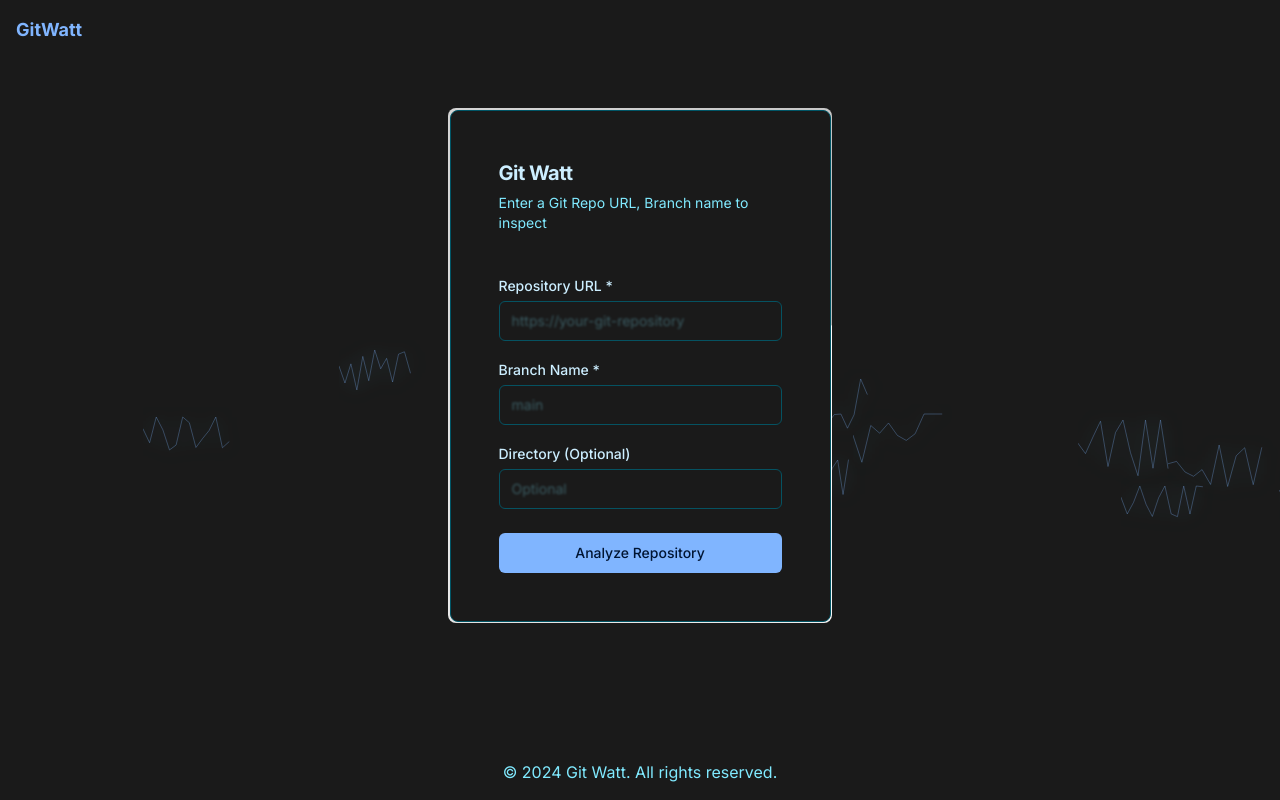
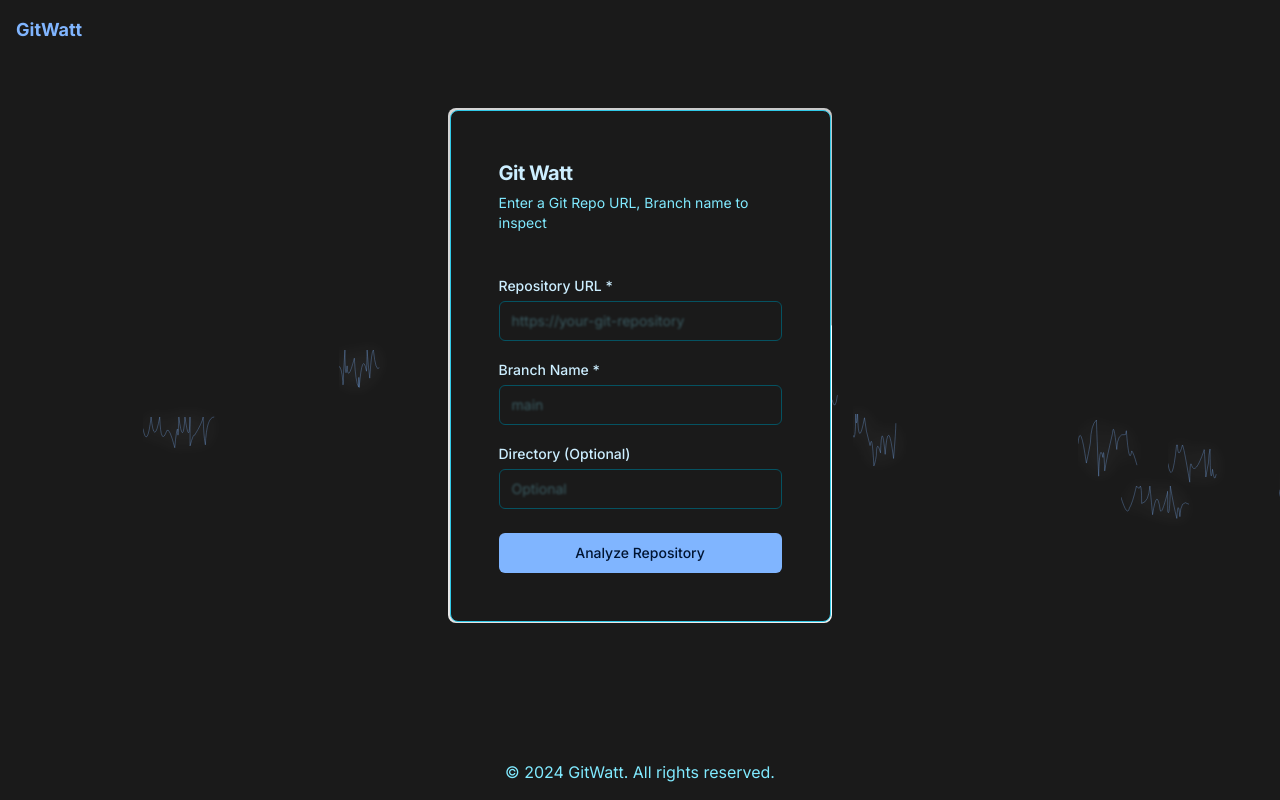
Before and after one commit to dudaji/git-inspector, a Next.js app in the folder frontend/: page / in a window 1280 px wide. Built offline with nearby package versions, Linux system fonts and the light colour scheme.

Commit message:
update plasma effect, some border colors

```diff
--- a/frontend/app/components/git-repo-analyzer.tsx
+++ b/frontend/app/components/git-repo-analyzer.tsx
@@ -60,7 +60,7 @@ export function GitRepoAnalyzer() {
       setTimeout(() => {
         router.push(path);
         // setLoading(false);
-      }, 3000); // 최소 5초 동안 로딩 상태 유지(개발용)
+      }, 3000); // 최소 3초 동안 로딩 상태 유지(개발용)
     } catch (err) {
       setLoading(false);
       if (err instanceof Error) {
--- a/frontend/app/components/step-2-resource-requirements.tsx
+++ b/frontend/app/components/step-2-resource-requirements.tsx
@@ -37,7 +37,7 @@ export function ResourceRequirements({ data }: ResourceRequirementsProps) {
       <CardContent className="flex flex-col items-center justify-center h-full">
         <div className="flex items-center">
           <div className="text-4xl font-bold text-primary">
-            {minCpu}
+            {minCpu} &nbsp;
           </div>
           <div className="text-4xl font-medium text-muted-foreground">CPU</div>
         </div>
--- a/frontend/app/components/step-4-cloud-cost-winner.tsx
+++ b/frontend/app/components/step-4-cloud-cost-winner.tsx
@@ -75,7 +75,7 @@ const CloudCostInstancesWithData = ({
             onClick={() => setShowDetails(true)}
             className="w-2/3"
           >
-            Show all
+            Show Descriptions
           </Button>
         </div>
       <Modal isVisible={showDetails} onClose={() => setShowDetails(false)}>
--- a/frontend/app/components/ui/modal.tsx
+++ b/frontend/app/components/ui/modal.tsx
@@ -1,5 +1,6 @@
 import * as React from "react";
 import { useEffect } from "react";
+import { Button } from "./button";
 
 interface ModalProps {
   isVisible: boolean;
@@ -35,9 +36,9 @@ const Modal = ({ isVisible, onClose, children }: ModalProps) => {
         className="p-6 rounded-lg shadow-lg w-full max-w-3xl bg-primary-foreground overflow-y-auto max-h-full"
         onClick={(e) => e.stopPropagation()}
       >
-        <button onClick={onClose} className="float-right text-gray-700">
+        <Button onClick={onClose} className="float-right text-gray-700">
           &times;
-        </button>
+        </Button>
         {children}
       </div>
     </div>
--- a/frontend/app/components/ui/plasma.tsx
+++ b/frontend/app/components/ui/plasma.tsx
@@ -2,11 +2,25 @@
 const generateLightningPath = (width: number, height: number, segments: number) => {
   let path = `M0 ${height / 2}`;
   const minHeight = 10; // 높이의 최소값 설정
+  let prevX = 0;
+  let prevY = height / 2;
+
   for (let i = 1; i <= segments; i++) {
-    const x = (width / segments) * i;
+    // 각 segment의 x 위치를 더 불규칙하게 만듦
+    const x = prevX + Math.random() * (width / segments) * 1.5; // 더 불규칙하게
     const y = Math.max(Math.random() * height, minHeight);
-    path += ` L${x} ${y}`;
+
+    // 중간 곡선을 위한 제어점 설정 (Quadratic Bezier curve)
+    const controlX = prevX + (Math.random() * (x - prevX)); // 불규칙한 제어점 위치
+    const controlY = Math.max(Math.random() * height, minHeight);
+
+    // `Q` 명령어로 곡선을 생성
+    path += ` Q${controlX} ${controlY}, ${x} ${y}`;
+
+    prevX = x;
+    prevY = y;
   }
+
   return path;
 };
 
--- a/frontend/app/globals.css
+++ b/frontend/app/globals.css
@@ -20,7 +20,7 @@
     --accent-foreground: 180 100% 10%; /* 어두운 파란색 */
     --destructive: 0 100% 50%; /* 빨간색 */
     --destructive-foreground: 220 100% 10%; /* 어두운 파란색 */
-    --border: 190 100% 20%; /* 어두운 파란색 */
+    --border: 190 80% 55%; /* 밝은 파란색 */
     --input: 190 90% 20%; /* 어두운 파란색 */
     --ring: 190 100% 75%; /* 형광 파란색 */
     --radius: 0.5rem;
@@ -30,7 +30,7 @@
     --chart-4: 190 100% 65%; /* 밝은 파란색 */
     --chart-5: 190 100% 85%; /* 매우 밝은 파란색 */
     --winner: #0800ff31; /* 파랑~보라 색 */
-    --plasma: 190 100% 75%; /* 형광 파란색 */
+    --plasma: 190 100% 100%; /* 형광 파란색 */
   }
 }
 
--- a/frontend/app/layout.tsx
+++ b/frontend/app/layout.tsx
@@ -18,12 +18,12 @@ export const metadata: Metadata = {
     "Cloud Platform",
     "Eco-friendly",
     "Cost Optimization",
-    "Git Watt",
+    "GitWatt",
     "Sustainability",
     "Green Computing",
   ],
   openGraph: {
-    title: "Git Watt - Optimize Cloud Deployment",
+    title: "GitWatt - Optimize Cloud Deployment",
     description:
       "Analyze your Git repository to determine the most economical and eco-friendly cloud platform for deployment using Google Gemini",
     url: "https://git-inspector-nextjs14--gpu-brokerage.us-central1.hosted.app/",
@@ -32,7 +32,7 @@ export const metadata: Metadata = {
         url: "/assets/images/512.png",
         width: 512,
         height: 512,
-        alt: "Git Watt Icon",
+        alt: "GitWatt Icon",
       },
     ],
   },
@@ -61,7 +61,7 @@ export default function RootLayout({
           <main className="flex-1 py-12 relative"><PlasmaEffect/>{children}</main>
           <footer className="bg-muted p-4 text-center text-muted-foreground">
             <div className="container mx-auto">
-              &copy; 2024 Git Watt. All rights reserved.
+              &copy; 2024 GitWatt. All rights reserved.
             </div>
           </footer>
         </div>
--- a/frontend/app/results/page.tsx
+++ b/frontend/app/results/page.tsx
@@ -125,7 +125,7 @@ export default async function ResultsPage({
   const hashKey = analysisData?.hash_id;
 
   return (
-    <div className="mx-auto max-w-6xl p-4 bg-background border">
+    <div className="mx-auto max-w-6xl p-4 bg-background border rounded-lg">
       <CardHeader>
         <CardTitle className="text-xl font-bold">
           Analysis Results of branch
```
Also changed, not shown: frontend/firebase.json.
